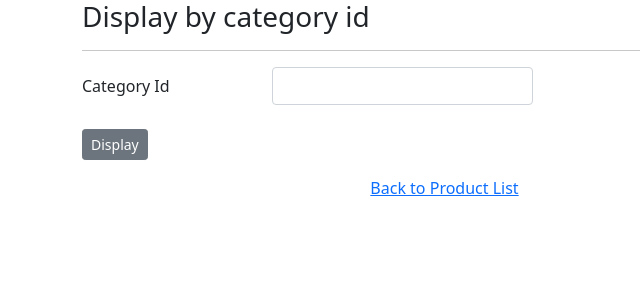
After one commit to RahulPangambam/npci-bootcamp-assignments, a Spring Boot app: page /product/showDisplayByCategory in a window 1280 px wide. The commit adds this page. Shown: the top 300 px of the page, without its empty margins (0-640 px from the left). Run offline with Spring Boot 4, Linux system fonts and the light colour scheme.

Commit message:
added display by category id

```diff
--- a/ProductThymeLeaf/src/main/java/com/npci/productthymeleaf/controller/ProductController.java
+++ b/ProductThymeLeaf/src/main/java/com/npci/productthymeleaf/controller/ProductController.java
@@ -68,4 +68,16 @@ public class ProductController {
 		model.addAttribute("PRODUCT", new Product());
 		return "prdUI/searchForm.html";
 	}
+	@GetMapping("/displayByCategory")
+	public String displayByCategory(@ModelAttribute("PRODUCT") Product p, Model model){
+		List<Product> products = service.findByCategoryId(p.getCategoryId());
+		model.addAttribute("PRODUCT", products);
+
+		return "prdUI/products.html";
+	}
+	@GetMapping("/showDisplayByCategory")
+	public String displayForm(Model model) {
+		model.addAttribute("PRODUCT", new Product());
+		return "prdUI/categorySearch.html";
+	}
 }
--- a/ProductThymeLeaf/src/main/java/com/npci/productthymeleaf/repository/ProductRepository.java
+++ b/ProductThymeLeaf/src/main/java/com/npci/productthymeleaf/repository/ProductRepository.java
@@ -8,5 +8,6 @@ import com.npci.productthymeleaf.entity.Product;
 
 public interface ProductRepository extends JpaRepository<Product, Integer>{
 	public List<Product> findByName(String name);
+	public List<Product> findByCategoryId(Integer id);
 
 }
--- a/ProductThymeLeaf/src/main/java/com/npci/productthymeleaf/service/ProductService.java
+++ b/ProductThymeLeaf/src/main/java/com/npci/productthymeleaf/service/ProductService.java
@@ -10,4 +10,5 @@ public interface ProductService {
 	public Product findById(Integer id);
 	public void deleteById(Integer id);
 	public List<Product> findByName(String name);
+	public List<Product> findByCategoryId(Integer id);
 }
--- a/ProductThymeLeaf/src/main/java/com/npci/productthymeleaf/service/ProductServiceImpl.java
+++ b/ProductThymeLeaf/src/main/java/com/npci/productthymeleaf/service/ProductServiceImpl.java
@@ -46,4 +46,9 @@ public class ProductServiceImpl implements ProductService{
 		return repository.findByName(name);
 	}
 
+	@Override
+	public List<Product> findByCategoryId(Integer id) {
+		return repository.findByCategoryId(id);
+	}
+
 }
--- /dev/null
+++ b/ProductThymeLeaf/src/main/resources/templates/prdUI/categorySearch.html
@@ -0,0 +1,27 @@
+<!DOCTYPE html>
+<html lang="en" xmlns:th="http://thymeleaf.org">
+
+<head>
+	<meta charset="ISO-8859-1">
+	<title>Products</title>
+	<link href="https://cdn.jsdelivr.net/npm/bootstrap@5.0.2/dist/css/bootstrap.min.css" rel="stylesheet" integrity="sha384-EVSTQN3/azprG1Anm3QDgpJLIm9Nao0Yz1ztcQTwFspd3yD65VohhpuuCOmLASjC" crossorigin="anonymous">
+</head>
+<body>
+	<div class="container">
+		<h3>Display by category id</h3>
+		<hr>
+		<form th:action="@{/product/displayByCategory}" th:object="${PRODUCT}" method="GET">
+		  	<div class="row mb-3">
+		    	<label class="col-sm-2 col-form-label">Category Id</label>
+		    	<div class="col-sm-3">
+		      		<input type="text" th:field="*{categoryId}" class="form-control mb-2">
+		    	</div>
+		  	</div>
+
+		  <button type="submit" class="btn btn-secondary btn-sm mb-3">Display</button>
+		</form>
+		&nbsp;
+		<a th:href="@{/product/prdList}" style="margin-left: 280px;">Back to Product List</a>
+	</div>
+</body>
+</html>
--- a/ProductThymeLeaf/src/main/resources/templates/prdUI/products.html
+++ b/ProductThymeLeaf/src/main/resources/templates/prdUI/products.html
@@ -9,6 +9,7 @@
 <body>
 	<a th:href="@{/product/showForm}" class ="btn btn-secondary btn-sm mb-3" style="margin-top: 10px;"> Add Product</a>
 	<a th:href="@{/product/showSearchForm}" class ="btn btn-secondary btn-sm mb-3" style="margin-top: 10px;"> Search Product</a>
+	<a th:href="@{/product/showDisplayByCategory}" class ="btn btn-secondary btn-sm mb-3" style="margin-top: 10px;"> Display by category</a>
 	<h3>Product List</h3>
 	<table class="table table-bordered table-stripped">
 		<thead class="thead-dark">
@@ -23,6 +24,7 @@
 				<th>UnitsInStock</th>
 				<th>DateCreated</th>
 				<th>LastUpdated</th>
+				<th>CategoryId</th>
 				<th>Action</th>
 			</tr>
 		</thead>
@@ -37,6 +39,7 @@
 			<td th:text="${prd.unitsInStock}"/>
 			<td th:text="${prd.dateCreated}"/>
 			<td th:text="${prd.lastUpdated}"/>
+			<td th:text="${prd.categoryId}"/>
 			<td>
 				<a class="btn btn-dark" th:href="@{/product/updateForm(prdId = ${prd.id})}">Update</a>
 				<a class="btn btn-dark" th:href="@{/product/delete(prdId = ${prd.id})}">Delete</a>
```
Also changed, not shown: ProductThymeLeaf/src/main/resources/templates/prdUI/productForm.html (+6 -1 lines).
